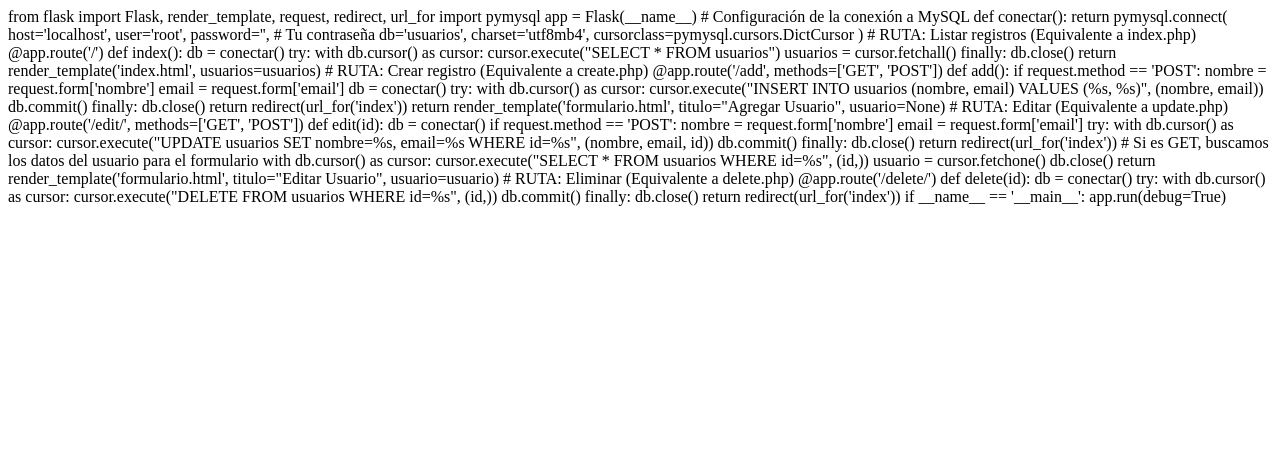
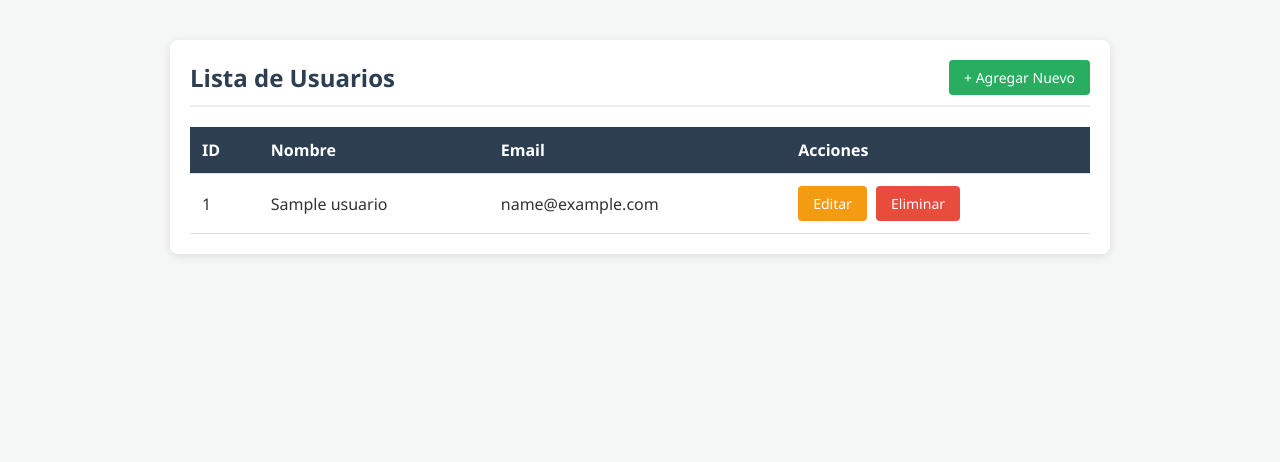
Before and after one commit to Maannuu22/crudform-python, a Flask app: page / in a window 1280 px wide. Shown: the top 462 px of the page. Before the commit the page ends 206 px from the top, so only its background shows below. Run offline with Flask 3, Linux system fonts and the light colour scheme; tables that the repository leaves empty or names only in its code hold one stand-in row (values such as "Sample post").

Commit message:
Update index.html

```diff
--- a/templates/index.html
+++ b/templates/index.html
@@ -1,82 +1,41 @@
-from flask import Flask, render_template, request, redirect, url_for
-import pymysql
+<!DOCTYPE html>
+<html lang="es">
+<head>
+    <meta charset="UTF-8">
+    <meta name="viewport" content="width=device-width, initial-scale=1.0">
+    <title>CRUD Usuarios - Python</title>
+    <link rel="stylesheet" href="{{ url_for('static', filename='/style.css') }}">
+</head>
+<body>
+    <div class="container">
+        <div class="header">
+            <h2>Lista de Usuarios</h2>
+            <a href="/add" class="btn btn-add"> + Agregar Nuevo</a>
+        </div>
 
-app = Flask(__name__)
-
-# Configuración de la conexión a MySQL
-def conectar():
-    return pymysql.connect(
-        host='localhost',
-        user='root',
-        password='', # Tu contraseña
-        db='usuarios',
-        charset='utf8mb4',
-        cursorclass=pymysql.cursors.DictCursor
-    )
-
-# RUTA: Listar registros (Equivalente a index.php)
-@app.route('/')
-def index():
-    db = conectar()
-    try:
-        with db.cursor() as cursor:
-            cursor.execute("SELECT * FROM usuarios")
-            usuarios = cursor.fetchall()
-    finally:
-        db.close()
-    return render_template('index.html', usuarios=usuarios)
-
-# RUTA: Crear registro (Equivalente a create.php)
-@app.route('/add', methods=['GET', 'POST'])
-def add():
-    if request.method == 'POST':
-        nombre = request.form['nombre']
-        email = request.form['email']
-
-        db = conectar()
-        try:
-            with db.cursor() as cursor:
-                cursor.execute("INSERT INTO usuarios (nombre, email) VALUES (%s, %s)", (nombre, email))
-            db.commit()
-        finally:
-            db.close()
-        return redirect(url_for('index'))
-
-    return render_template('formulario.html', titulo="Agregar Usuario", usuario=None)
-
-# RUTA: Editar (Equivalente a update.php)
-@app.route('/edit/<int:id>', methods=['GET', 'POST'])
-def edit(id):
-    db = conectar()
-    if request.method == 'POST':
-        nombre = request.form['nombre']
-        email = request.form['email']
-        try:
-            with db.cursor() as cursor:
-                cursor.execute("UPDATE usuarios SET nombre=%s, email=%s WHERE id=%s", (nombre, email, id))
-            db.commit()
-        finally:
-            db.close()
-        return redirect(url_for('index'))
-
-    # Si es GET, buscamos los datos del usuario para el formulario
-    with db.cursor() as cursor:
-        cursor.execute("SELECT * FROM usuarios WHERE id=%s", (id,))
-        usuario = cursor.fetchone()
-    db.close()
-    return render_template('formulario.html', titulo="Editar Usuario", usuario=usuario)
-
-# RUTA: Eliminar (Equivalente a delete.php)
-@app.route('/delete/<int:id>')
-def delete(id):
-    db = conectar()
-    try:
-        with db.cursor() as cursor:
-            cursor.execute("DELETE FROM usuarios WHERE id=%s", (id,))
-        db.commit()
-    finally:
-        db.close()
-    return redirect(url_for('index'))
-
-if __name__ == '__main__':
-    app.run(debug=True)
+        <table>
+            <thead>
+                <tr>
+                    <th>ID</th>
+                    <th>Nombre</th>
+                    <th>Email</th>
+                    <th>Acciones</th>
+                </tr>
+            </thead>
+            <tbody>
+                {% for u in usuarios %}
+                <tr>
+                    <td>{{ u.id }}</td>
+                    <td>{{ u.nombre }}</td>
+                    <td>{{ u.email }}</td>
+                    <td>
+                        <a href="/edit/{{ u.id }}" class="btn btn-edit">Editar</a>
+                        <a href="/delete/{{ u.id }}" class="btn btn-delete" onclick="return confirm('¿Eliminar registro?')">Eliminar</a>
+                    </td>
+                </tr>
+                {% endfor %}
+            </tbody>
+        </table>
+    </div>
+</body>
+</html>
```
